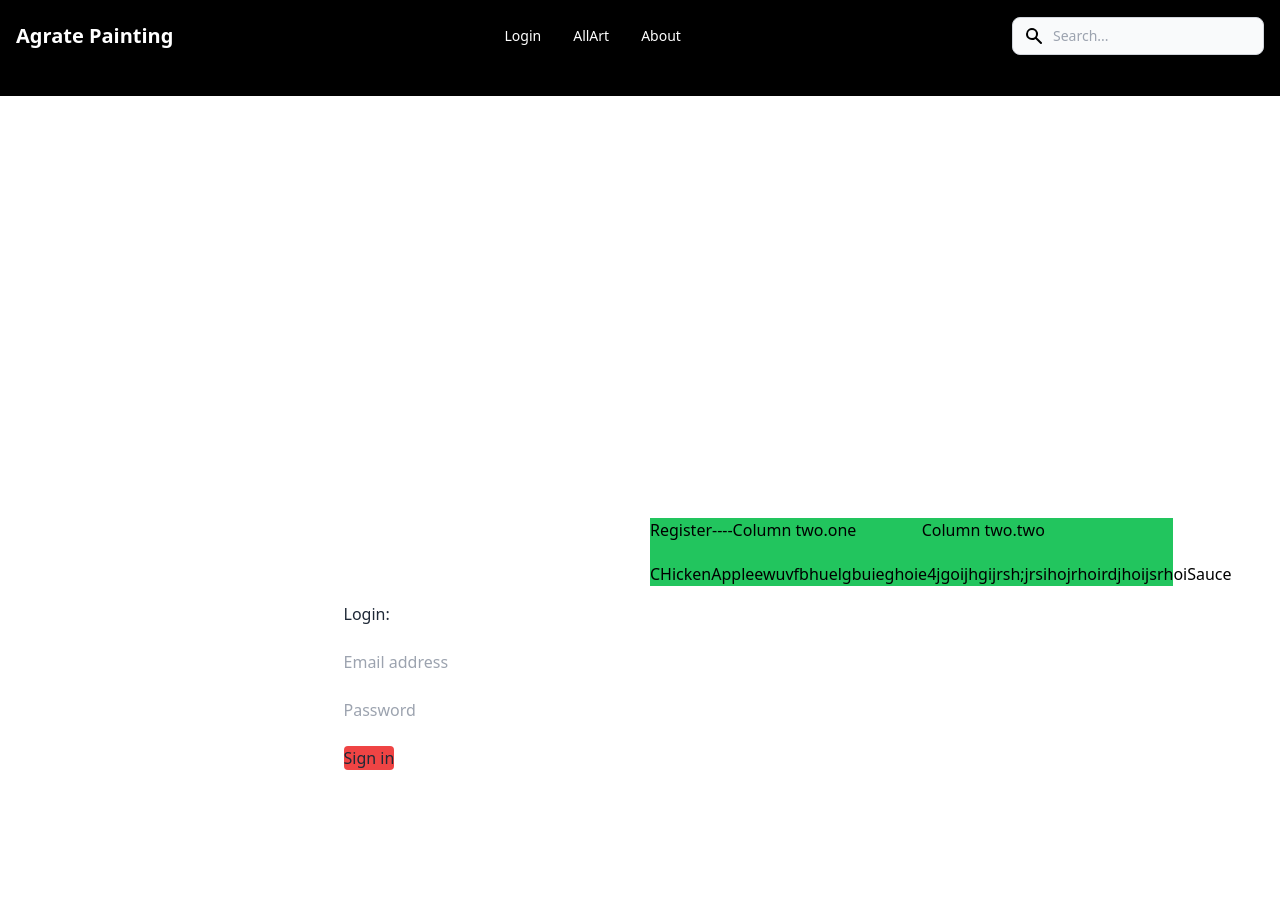
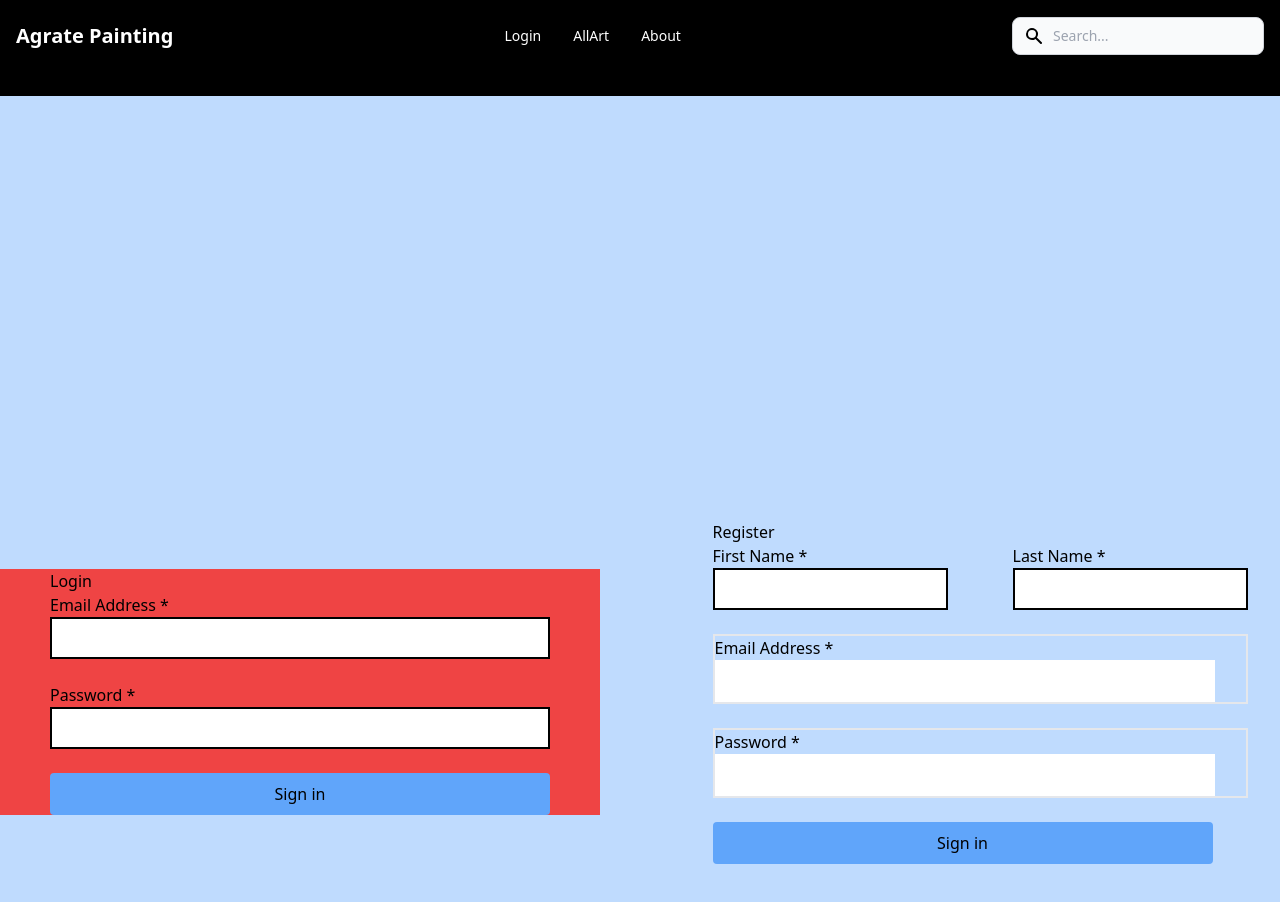
Before and after one commit to Agrate0718/Agrate-Painting, a React (Create React App) app in the folder client/: page /Login in a window 1280 px wide. Shown: the top 902 px of the page. Built offline with nearby package versions, Linux system fonts and the light colour scheme.

Commit message:
made more progress setting up the login page

```diff
--- a/client/src/components/Pages/LoginPage.tsx
+++ b/client/src/components/Pages/LoginPage.tsx
@@ -46,25 +46,20 @@ export default function LoginPage({
     }
   };
   return (
-    <div className="flex  items-center justify-center my-20">
-      <div className="  grid gap-5 w-10/12  grid-cols-2   place-items-center">
-        <section className="h-screen">
-          <div className="container px-6 py-12 h-full">
-            <div className="flex justify-center items-center flex-wrap h-full g-6 text-gray-800">
-              <div className="md:w-8/12 lg:w-6/12 mb-12 md:mb-0"></div>
-
-              <div className="md:w-8/12 lg:w-5/12 lg:ml-20">
-                <form onSubmit={handleSubmit}>
-                  <p>Login:</p>
-                  <br></br>
-
+    // <div className="flex flex-wrap items-center justify-center my-20 w-[484] h-[1240px]">
+    <div className="  grid gap-20 w-[484]  grid-cols-2   place-items-center h-[1240px] bg-blue-200">
+      <form
+        className=" w-full flex justify-center items-center flex-wrap  bg-red-500"
+        onSubmit={handleSubmit}
+      >
         {/* <!-- Email input --> */}
         <div className="mb-6 ">
+          <p className="mb-.1">Login</p>
+          <p className="mb-.1">Email Address *</p>
           <input
             type="email"
             id="email"
-                      className=""
-                      placeholder="Email address"
+            className="w-[500px] h-[42px] border-solid border-2 border-black  p-2.5 "
             onChange={(e) => setEmail(e.target.value)}
             value={email}
             required
@@ -73,11 +68,11 @@ export default function LoginPage({
 
         {/* <!-- Password input --> */}
         <div className="mb-6">
+          <p>Password *</p>
           <input
             type="password"
             id="password"
-                      className=""
-                      placeholder="Password"
+            className="w-[500px] h-[42px] border-solid border-2 border-black  p-2.5"
             onChange={(e) => setPassword(e.target.value)}
             value={password}
             required
@@ -87,31 +82,82 @@ export default function LoginPage({
         {/* <!-- Submit button --> */}
         <button
           type="submit"
-                    className="bg-red-500 rounded"
+          className="w-[500px] h-[42px] bg-blue-400 rounded  "
           data-mdb-ripple="true"
           data-mdb-ripple-color="light"
         >
           Sign in
         </button>
+      </form>
 
-                  {/* <div
-									className="flex items-center my-4 before:flex-1 before:border-t before:border-gray-300 before:mt-0.5 after:flex-1 after:border-t after:border-gray-300 after:mt-0.5"
+      <div className=" ">
+        <form
+          className="  bg-orage-500 w-full flex justify-center items-center flex-wrap grid grid-cols-2 grid-cols-[300px]"
+          onSubmit={handleSubmit}
         >
-									<p className="text-center font-semibold mx-4 mb-0">OR</p>
-								</div> */}
+          {/* <!-- First Name input --> */}
+          <p className="mb  col-span-2 ">Register</p>
+          <div className="mb-6 ">
+            <p className="mb-.1">First Name *</p>
+            <input
+              type="email"
+              id="email"
+              className="w-[235px] h-[42px] border-solid border-2 border-black  p-2.5 "
+              onChange={(e) => setEmail(e.target.value)}
+              value={email}
+              required
+            />
+          </div>
+          {/* <!-- Last Name input --> */}
+          <div className="mb-6 ">
+            <p className="mb-.1">Last Name *</p>
+            <input
+              type="email"
+              id="email"
+              className="w-[235px] h-[42px] border-solid border-2 border-black  p-2.5 "
+              onChange={(e) => setEmail(e.target.value)}
+              value={email}
+              required
+            />
+          </div>
+          {/* <!-- Email input --> */}
+          <div className="mb-6 col-end-3 col-span-2 border-2 ">
+            <p className="mb-.1">Email Address *</p>
+            <input
+              type="email"
+              id="email"
+              className="w-[500px] h-[42px] border-solid  border-black  p-2.5 "
+              onChange={(e) => setEmail(e.target.value)}
+              value={email}
+              required
+            />
+          </div>
+
+          {/* <!-- Password input --> */}
+          <div className="mb-6 col-end-3 col-span-2 border-2">
+            <p>Password *</p>
+            <input
+              type="password"
+              id="password"
+              className="w-[500px] h-[42px] border-solid  border-black  p-2.5"
+              onChange={(e) => setPassword(e.target.value)}
+              value={password}
+              required
+            />
+          </div>
+
+          {/* <!-- Submit button --> */}
+          <button
+            type="submit"
+            className="w-[500px] h-[42px] bg-blue-400 rounded  "
+            data-mdb-ripple="true"
+            data-mdb-ripple-color="light"
+          >
+            Sign in
+          </button>
         </form>
       </div>
     </div>
-          </div>
-        </section>
-        <div className="bg-green-500 grid gap-5 grid-cols-2 ">
-          <div> Register----Column two.one</div>
-          <div>Column two.two</div>
-          <div className="grid row-span-2">
-            CHickenAppleewuvfbhuelgbuieghoie4jgoijhgijrsh;jrsihojrhoirdjhoijsrhoiSauce
-          </div>
-        </div>
-      </div>
-    </div>
+    // </div>
   );
 }
```
Lines whose indentation alone changed are shown as unchanged.
